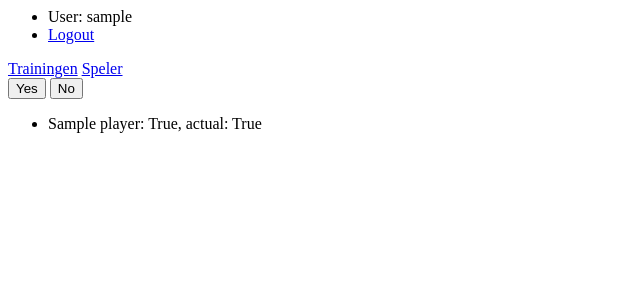
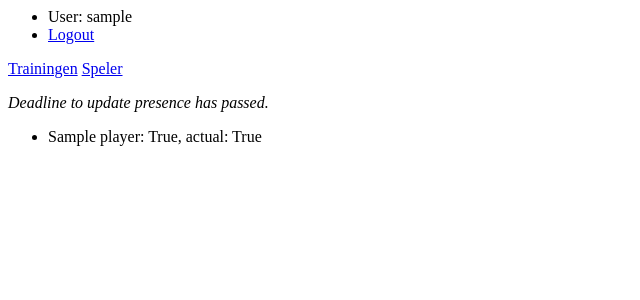
Before and after one commit to jeroenvanriel/hockey-tracker, a Django app: page /training/1/ in a window 1280 px wide. Shown: the top 300 px of the page, without its empty margins (0-640 px from the left). Run offline with Django 3.2, Linux system fonts and the light colour scheme; a user stored in the database is signed in; tables that the repository leaves empty hold one stand-in row (values such as "Sample post").

Commit message:
add deadline

```diff
--- a/attendance/models.py
+++ b/attendance/models.py
@@ -4,6 +4,7 @@ from django.conf import settings
 class Training(models.Model):
     date = models.DateTimeField('date')
     canceled = models.BooleanField(default=False)
+    deadline = models.DateTimeField('deadline', default=None, null=True, blank=True)
 
     def __str__(self):
         return str(self.date.date()) + (" (canceled)" if self.canceled else "")
--- a/attendance/views.py
+++ b/attendance/views.py
@@ -6,7 +6,7 @@ from django.contrib import messages
 from django.contrib.auth.mixins import LoginRequiredMixin
 from django.contrib.auth.decorators import login_required, permission_required
 from django.db.models import OuterRef, Exists
-
+from django.utils import timezone
 
 from .models import Player, Training, Attendance
 
@@ -25,6 +25,7 @@ class TrainingListView(LoginRequiredMixin, generic.ListView):
 @login_required
 def update_presence(request, pk):
     training = get_object_or_404(Training, pk=pk)
+    deadline_passed = timezone.now() > training.deadline if training.deadline else False
     try:
         player = Player.objects.get(user=request.user)
     except Player.DoesNotExist:
@@ -34,7 +35,9 @@ def update_presence(request, pk):
     if request.method == 'POST':
         choice = 'yes' in request.POST
 
-        # TODO: verify that it is still allowed to update presence
+        if deadline_passed:
+            messages.error(request, "The deadline to update presence has passed.")
+            return HttpResponseRedirect(reverse('trainings'))
 
         attendance, created = Attendance.objects.update_or_create(
             player=player,
@@ -52,6 +55,7 @@ def update_presence(request, pk):
         return render(request, 'attendance/training_detail.html', {
             'training': training,
             'players': players,
+            'deadline_passed': deadline_passed,
         })
 
 @permission_required('attendance.change_attendance')
--- a/templates/attendance/training_detail.html
+++ b/templates/attendance/training_detail.html
@@ -2,11 +2,15 @@
 
 {% block content %}
 
-<form action="{% url 'training' training.id %}" method="post">
-{% csrf_token %}
-<input type="submit" name="yes" value="Yes">
-<input type="submit" name="no" value="No">
-</form>
+{% if deadline_passed %}
+    <p><i>Deadline to update presence has passed.</i></p>
+{% else %}
+    <form action="{% url 'training' training.id %}" method="post">
+    {% csrf_token %}
+    <input type="submit" name="yes" value="Yes">
+    <input type="submit" name="no" value="No">
+    </form>
+{% endif %}
 
 {% if players %}
     <ul>
```
Also changed, not shown: attendance/migrations/0007_training_deadline.py (added).
